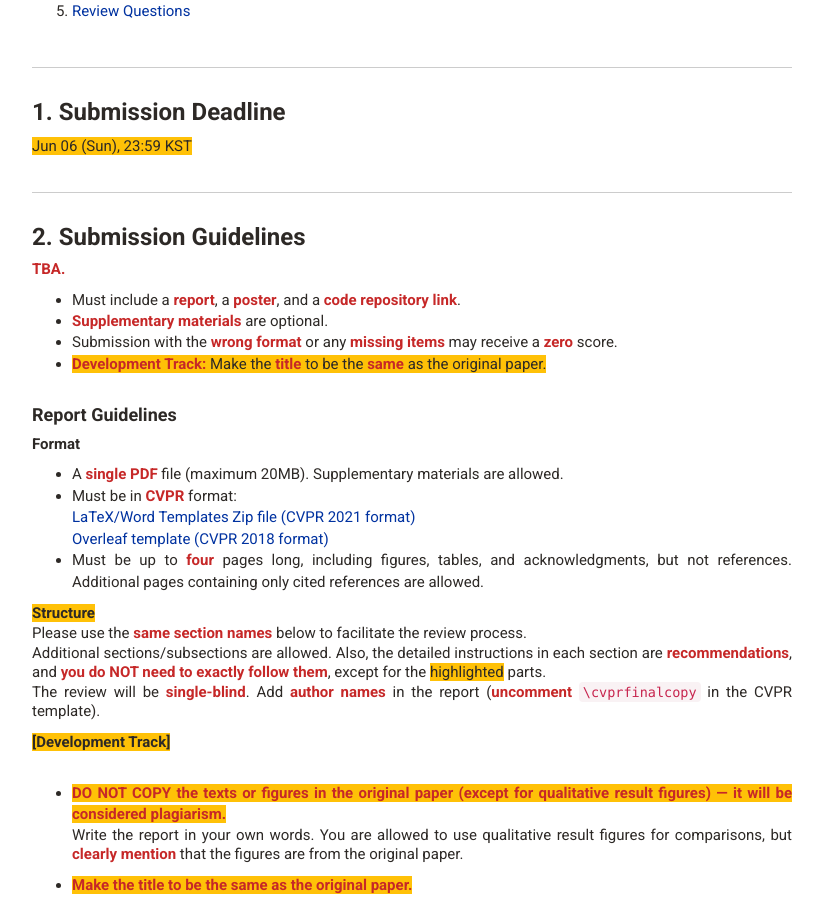
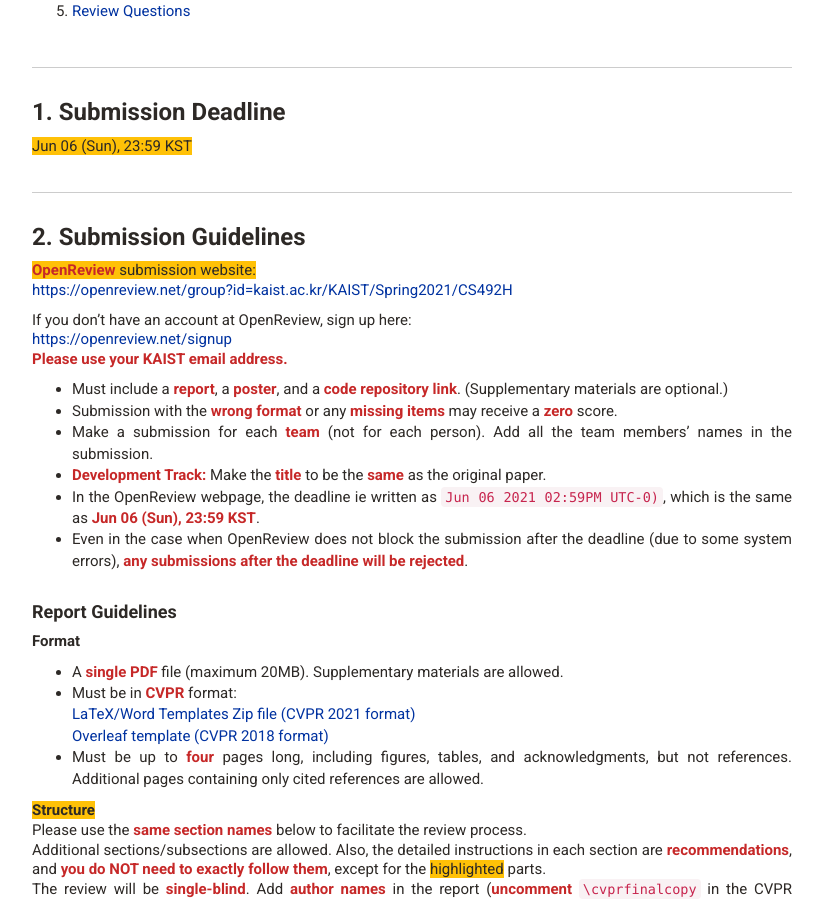
Before and after one commit to mhsung/mhsung.github.io, a Jekyll site: the page built from courses/kaist-cs492-3dml-2021-spring/_posts/2021-05-20-project-submission-guidelines.md, in a window 1280 px wide and 900 px high, scrolled down 376 px. Shown: the whole window, without its empty margins (228-1051 px from the left). Built offline with Jekyll 4.4.1, drawn with Linux system fonts in a browser that asks for light colours; our own code applies the rules of GitHub Pages for plain Markdown files.

Commit message:
Updated submission guidelines.

```diff
--- a/courses/kaist-cs492-3dml-2021-spring/_posts/2021-05-20-project-submission-guidelines.md
+++ b/courses/kaist-cs492-3dml-2021-spring/_posts/2021-05-20-project-submission-guidelines.md
@@ -51,12 +51,19 @@
 <div id='submission-guidelines'/>
 ### 2. Submission Guidelines
 
-*TBA.*<br>
+<h><em>OpenReview</em> submission website:</h>
+[https://openreview.net/group?id=kaist.ac.kr/KAIST/Spring2021/CS492H](https://openreview.net/group?id=kaist.ac.kr/KAIST/Spring2021/CS492H){:target="_blank"}<br>
 
-- Must include a *report*, a *poster*, and a *code repository link*.<br>
-- *Supplementary materials* are optional.
+If you don't have an account at OpenReview, sign up here:<br>
+[https://openreview.net/signup](https://openreview.net/signup){:target="_blank"}<br>
+*Please use your KAIST email address.*
+
+- Must include a *report*, a *poster*, and a *code repository link*. (Supplementary materials are optional.)
 - Submission with the *wrong format* or any *missing items* may receive a *zero* score.
-- <h><em>Development Track:</em> Make the <em>title</em> to be the <em>same</em> as the original paper.</h>
+- Make a submission for each *team* (not for each person). Add all the team members' names in the submission.
+- *Development Track:* Make the *title* to be the *same* as the original paper.
+- In the OpenReview webpage, the deadline ie written as `Jun 06 2021 02:59PM UTC-0)`, which is the same as *Jun 06 (Sun), 23:59 KST*.
+- Even in the case when OpenReview does not block the submission after the deadline (due to some system errors), *any submissions after the deadline will be rejected*.
 
 
 #### Report Guidelines
```
